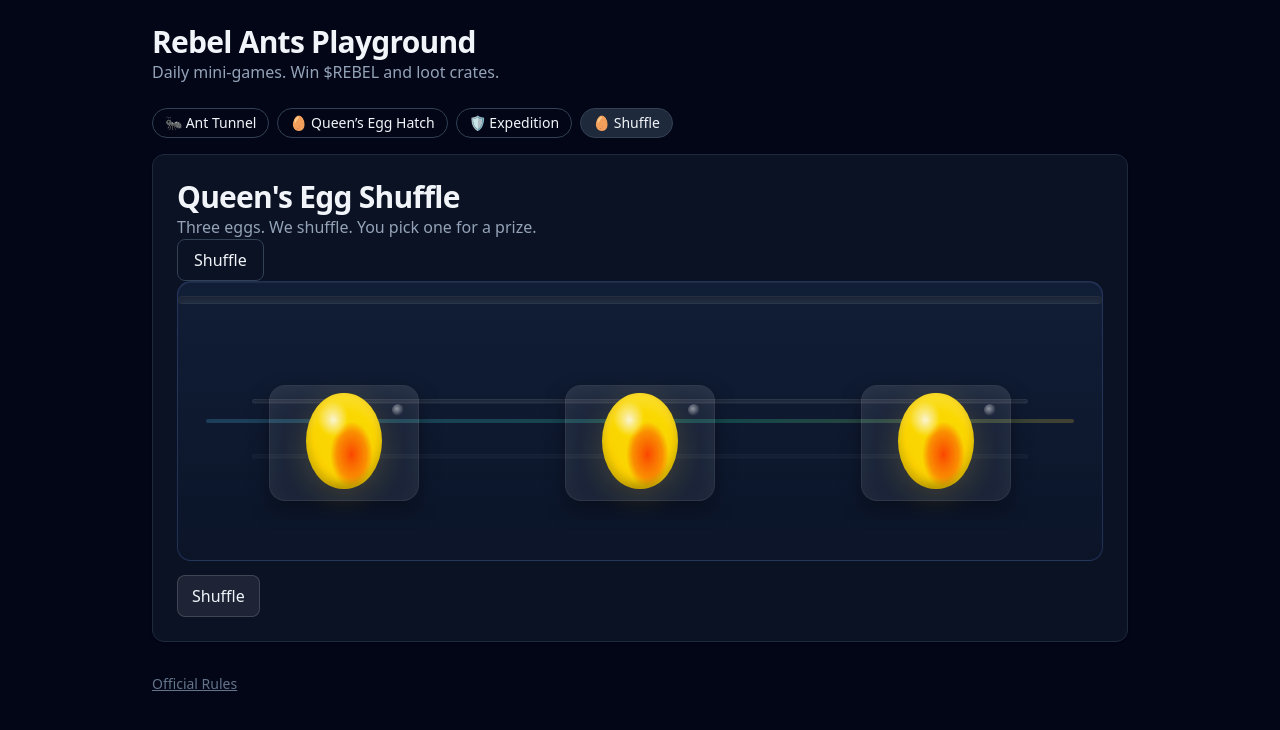
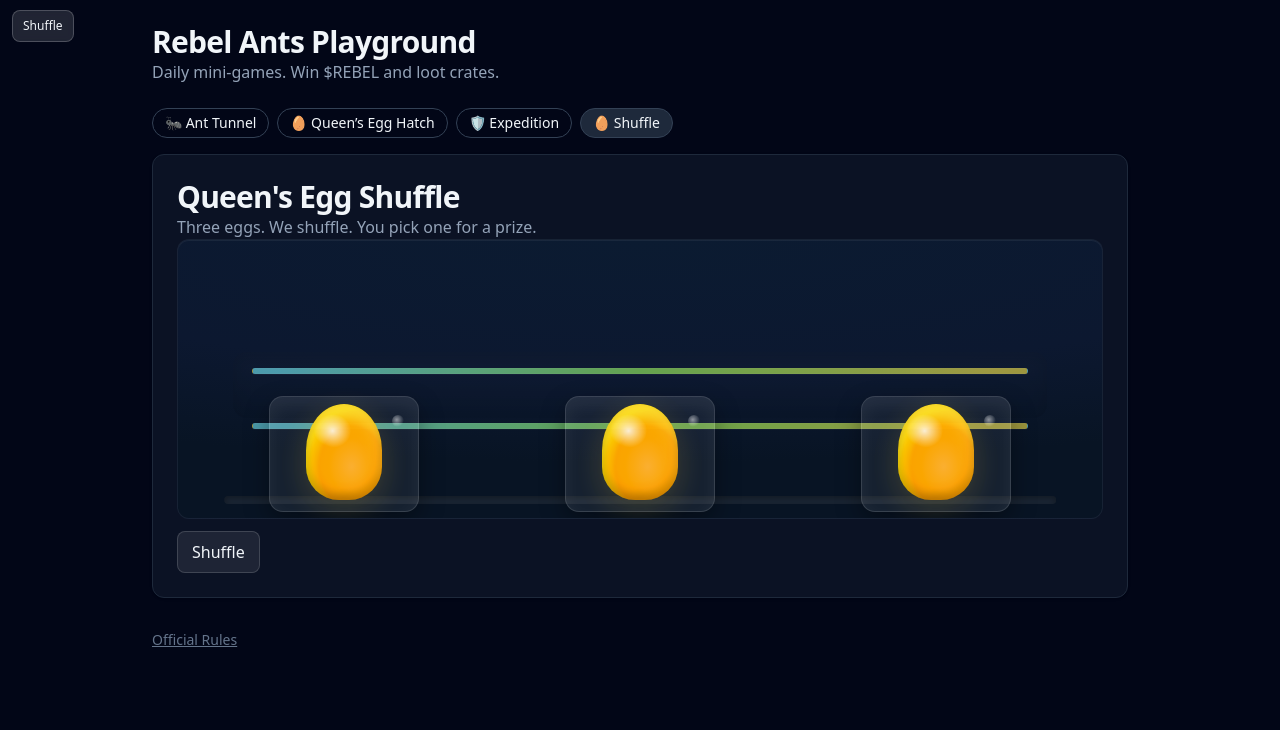
Before and after one commit to D1stknight/rebelants-playground, a Next.js app: page / in a window 1280 px wide. Both pictures are taken after a click on the button "🥚 Shuffle". Shown: the top 730 px of the page. Built offline with nearby package versions, Linux system fonts and the light colour scheme.

Commit message:
Update globals.css

```diff
--- a/styles/globals.css
+++ b/styles/globals.css
@@ -766,3 +766,68 @@ body { @apply bg-slate-950 text-slate-100; }
 .prize-modal .prize-box { min-width: 320px; padding: 20px; border-radius: 12px; background: rgba(15,23,42,.95); border: 1px solid rgba(148,163,184,.25); box-shadow: 0 24px 40px rgba(0,0,0,.5); }
 .prize-modal .prize-title { font-size: 18px; font-weight: 700; margin-bottom: 10px; }
 .prize-modal .prize-sub { font-size: 14px; opacity: .8; margin-bottom: 12px; }
+
+/* ==== RA Shuffle v1.5 (scoped) =================================== */
+.ra-shuffle2 .shuffle-scene{
+  position: relative; height: 280px; overflow: hidden;
+  background: radial-gradient(120% 80% at 50% 0%, #0b1b31, #0c1830 60%, #081424);
+  border-radius: 12px; border: 1px solid rgba(30,41,59,.7);
+}
+.ra-shuffle2 .strip{ position:absolute; left:6%; right:6%; top:52%; height:66px; border-radius:14px;
+  background: linear-gradient(180deg, rgba(255,255,255,.06), rgba(0,0,0,.12));
+  box-shadow: inset 0 6px 16px rgba(0,0,0,.35);
+}
+.ra-shuffle2 .rail{ position:absolute; left:8%; right:8%; height:6px; border-radius:999px;
+  background: linear-gradient(90deg,#7ee9ff,#a3ff6f,#ffe55b); opacity:.6; }
+.ra-shuffle2 .rail-top{ top:46%; } .ra-shuffle2 .rail-bottom{ top:66%; }
+
+.ra-shuffle2 .egg-card{
+  position:absolute; top:56%; transform: translateX(-50%);
+  width:150px; height:116px; border-radius:14px;
+  background: rgba(255,255,255,.06); border:1px solid rgba(255,255,255,.14);
+  box-shadow: 0 10px 24px rgba(0,0,0,.35), inset 0 8px 18px rgba(255,255,255,.06);
+  display:grid; place-items:center;
+  transition: left .28s ease-in-out, transform .18s ease, box-shadow .18s ease;
+  pointer-events:none;
+}
+.ra-shuffle2 .egg-card.can-pick{ pointer-events:auto; cursor:pointer; }
+.ra-shuffle2 .egg-card.can-pick:hover{ transform: translateX(-50%) translateY(-2px); }
+
+.ra-shuffle2 .egg-body{
+  position:relative; width:76px; height:96px; border-radius:46px 46px 40px 40px / 56px 56px 40px 40px;
+  background:
+    radial-gradient(35% 25% at 35% 28%, rgba(255,255,255,.85), rgba(255,255,255,0) 70%),
+    radial-gradient(60% 60% at 60% 65%, #ffb440 0%, #ffa700 70%, #ffd800 100%);
+  filter: saturate(1.12); transform: translateY(-2px);
+}
+.ra-shuffle2 .egg-shadow{ position:absolute; left:50%; top:84%; width:72px; height:12px;
+  transform: translateX(-50%); background: radial-gradient(60% 60% at 50% 50%, rgba(0,0,0,.35), transparent 80%); }
+.ra-shuffle2 .egg-speckle{ position:absolute; right:14px; top:18px; width:12px; height:12px; border-radius:50%;
+  background: radial-gradient(circle at 40% 40%, rgba(255,255,255,.8), transparent 70%); opacity:.65; }
+
+@keyframes ra-wobble2 {
+  0%,100% { transform: translateY(-2px) rotate(0deg); }
+  25% { transform: translateY(-2px) rotate(-6deg); }
+  50% { transform: translateY(-2px) rotate(5deg); }
+  75% { transform: translateY(-2px) rotate(-3deg); }
+}
+.ra-shuffle2 .wobble-on-pick{ animation: ra-wobble2 .95s ease-in-out infinite; }
+
+.ra-shuffle2 .shuffle-progress{
+  position:absolute; left:50%; transform:translateX(-50%); bottom:14px;
+  width:90%; height:8px; border-radius:999px; background: rgba(255,255,255,.08);
+  box-shadow: inset 0 2px 6px rgba(0,0,0,.35);
+}
+.ra-shuffle2 .shuffle-progress > div{
+  height:100%; border-radius:inherit;
+  background: linear-gradient(90deg,#7ee9ff,#a3ff6f,#ffe55b);
+  transition: width .18s linear;
+}
+
+.ra-shuffle2 .shuffle-cta{ margin-top:12px; position:relative; z-index:2; }
+.ra-shuffle2 .ra-safety{
+  position:absolute; top:10px; left:12px; z-index:3;
+  padding:6px 10px; font-size:12px; border-radius:8px;
+  background: rgba(255,255,255,.12); border:1px solid rgba(255,255,255,.2);
+  backdrop-filter: blur(4px);
+}
```
